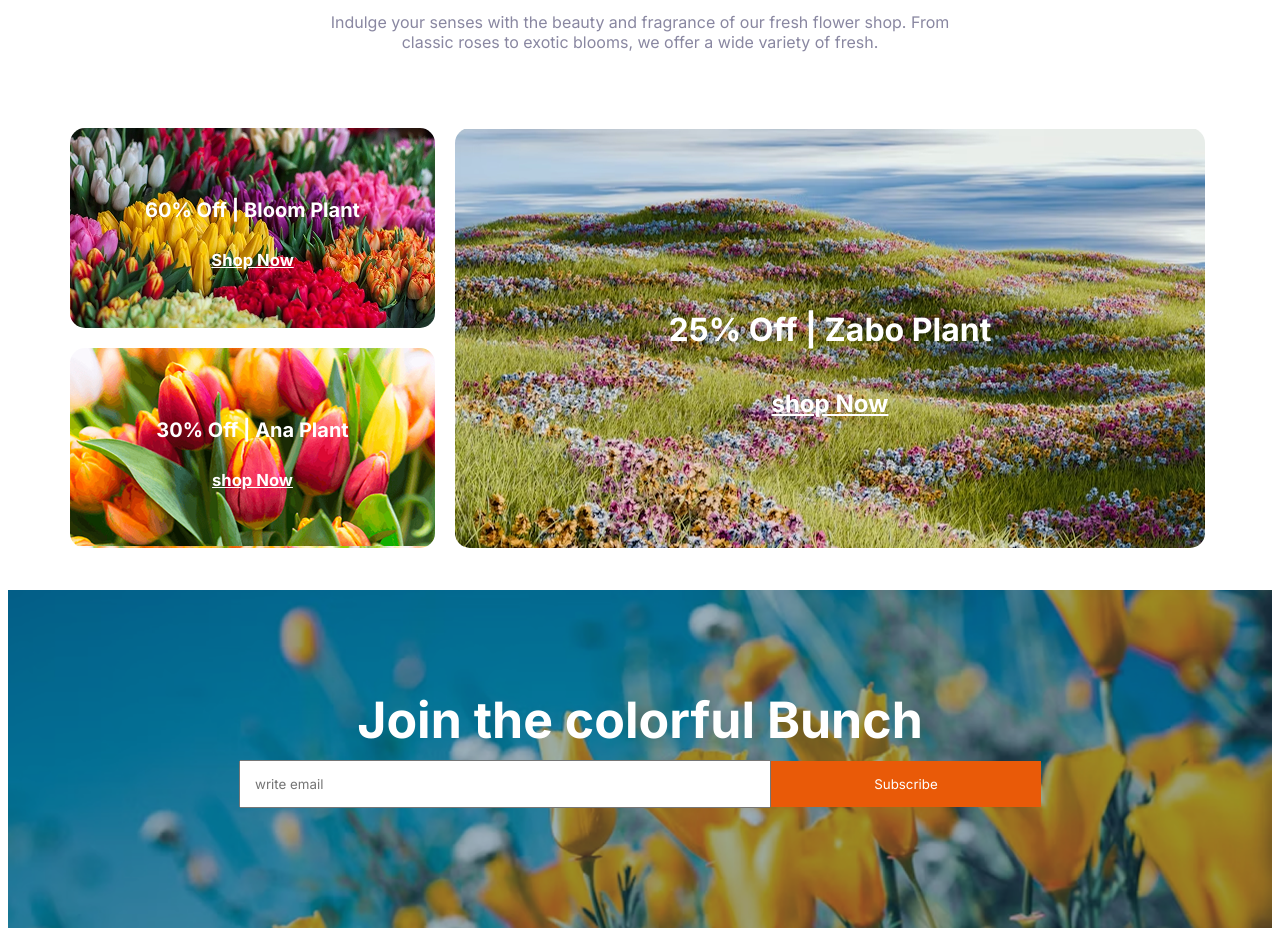
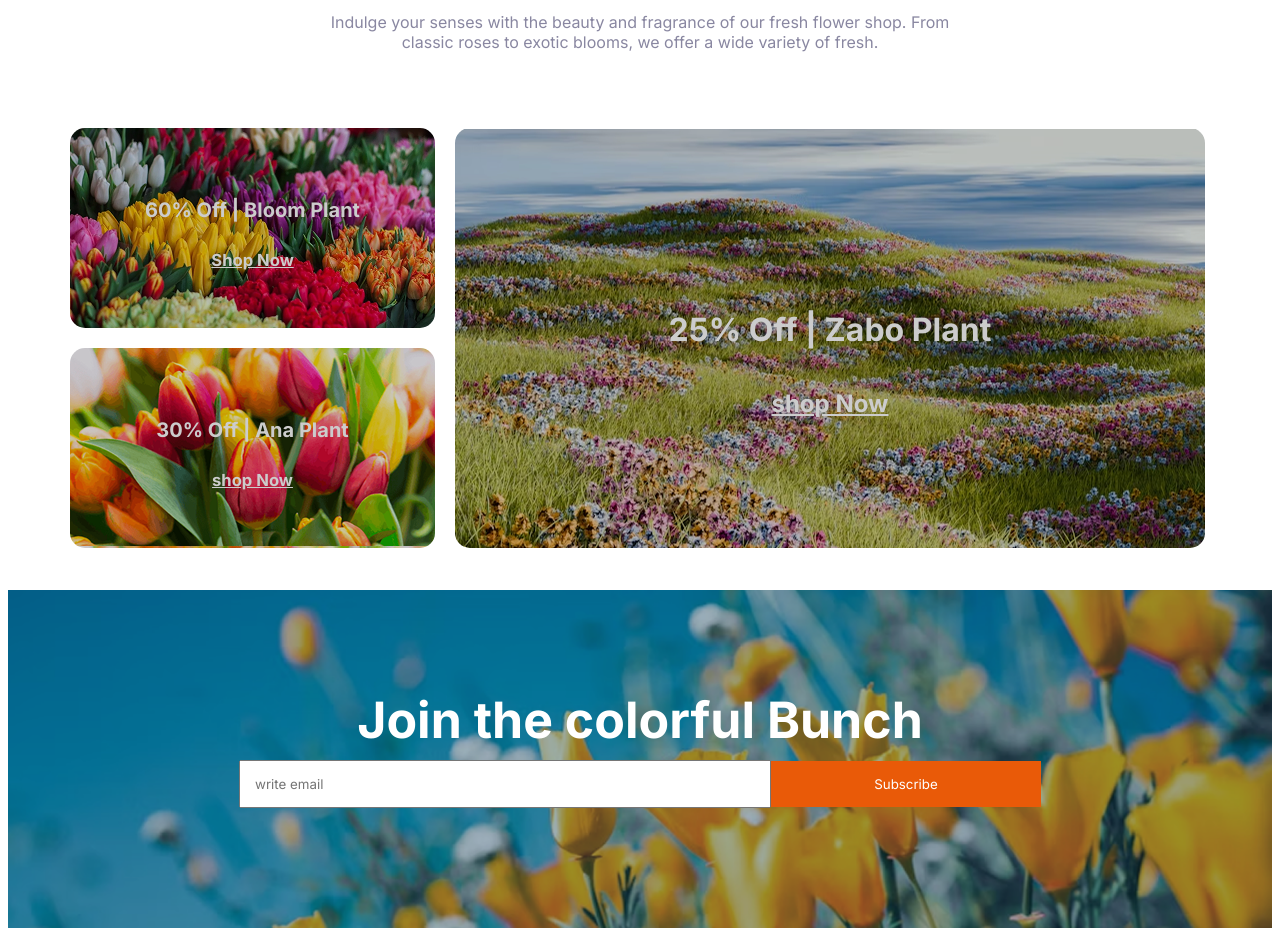
Before and after one commit to tarif421/Assignment-Two, a plain HTML site: page index.html in a window 1280 px wide. Shown: the part 2620-3548 px from the top of the page. Drawn offline with Linux system fonts and the light colour scheme.

Commit message:
added final changea

```diff
--- a/styles/style.css
+++ b/styles/style.css
@@ -159,88 +159,11 @@ main {
   text-align: center;
 }
 
-/* .shop-now {
-  display: grid;
-  grid-template-columns: repeat(2, fr);
-  gap: 20px;
-}
-
-.box-one {
-  background-image: url(../assets/deal-bloom.png);
-  width: 367px;
-  height: 200px;
-  background-size: cover;
-}
-
-.box-one p {
-  display: flex;
-  justify-content: center;
-  align-items: center;
-  color: #ffffff;
-  padding-top: 50px;
-  font-size: 20px;
-  font-weight: bold;
-}
-
-.box-one h5 {
-  display: flex;
-  justify-content: center;
-  align-items: center;
-  text-decoration: underline;
-  color: #ffffff;
-}
-.box-Two {
-  background-image: url(../assets/deal-ana.png);
-  width: 100%;
-  height: 200px;
-  background-size: cover;
-}
-
-.box-Two p {
-  display: flex;
-  justify-content: center;
-  align-items: center;
-  color: #ffffff;
-  padding-top: 50px;
-  font-size: 20px;
-  font-weight: bold;
-}
-
-.box-Two h5 {
-  display: flex;
-  justify-content: center;
-  align-items: center;
-  text-decoration: underline;
-  color: #ffffff;
-}
-.box-Three {
-  background-image: url(../assets/deal-zabo.png);
-  width: 100%;
-  height: 200px;
-  background-size: cover;
-}
-
-.box-Three p {
-  display: flex;
-  justify-content: center;
-  align-items: center;
-  color: #ffffff;
-  padding-top: 3rem;
-  font-size: 1.5rem;
-  font-weight: bold;
-}
-
-.box-Three h5 {
-  display: flex;
-  justify-content: center;
-  align-items: center;
-  text-decoration: underline;
-  color: #ffffff;
-} */
 
 /* shop  */
 .shop-now-container {
   display: flex;
+
 }
  /* .shop-left  */
 .shop-left .img-one {
@@ -249,11 +172,13 @@ main {
   height: 200px;
   margin-bottom: 20px;
   border-radius: 15px;
+  filter: brightness(80%);
 }
 .img-one-text {
   text-align: center;
   color: #ffffff;
   padding: 50px;
+
 }
 .img-one-text {
   font-size: 20px;
@@ -269,6 +194,8 @@ main {
   width: 365px;
   height: 200px;
   border-radius: 15px;
+  filter: brightness(80%);
+
 }
 .img-two-text {
   text-align: center;
@@ -292,6 +219,7 @@ main {
   height: 420px;
   margin-left: 20px;
   border-radius: 15px;
+  filter: brightness(80%);
 }
 .shop-right-text {
   text-align: center;
```
Also changed, not shown: index.html (+2 -2 lines).
